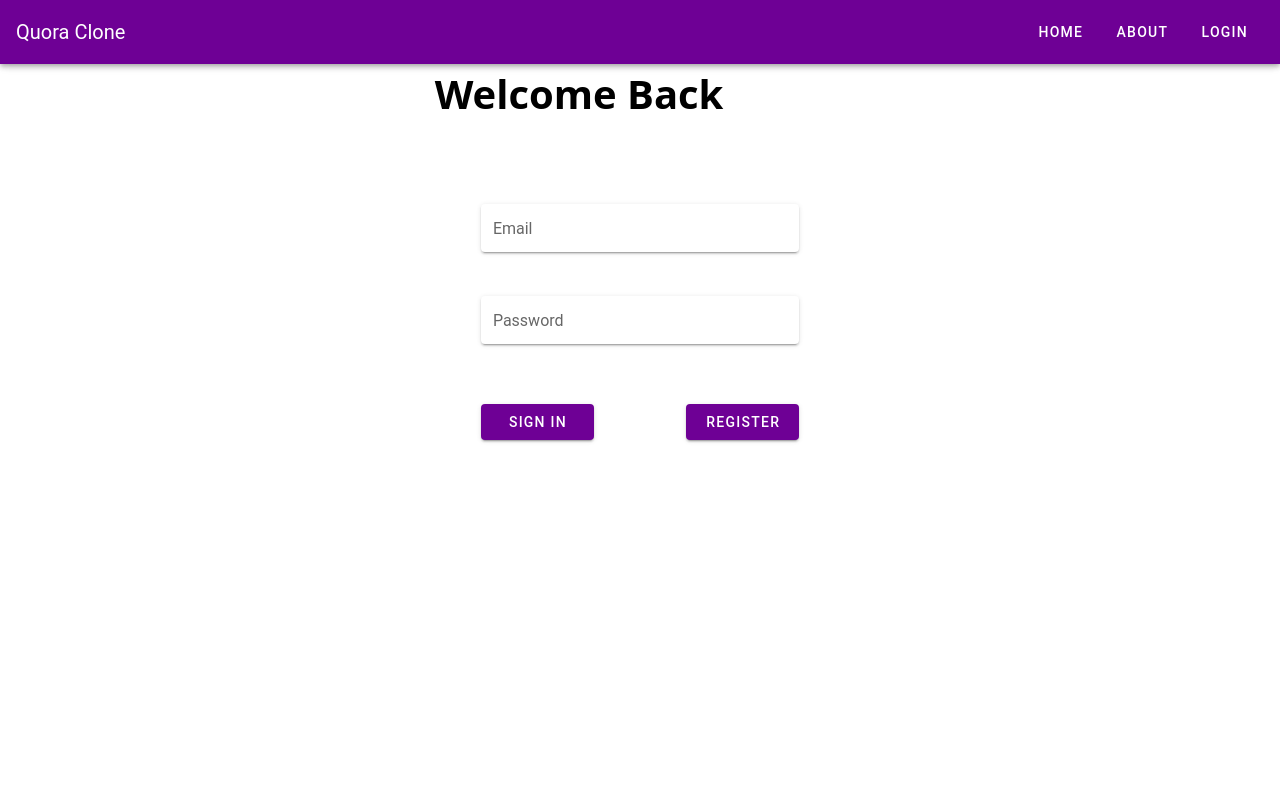
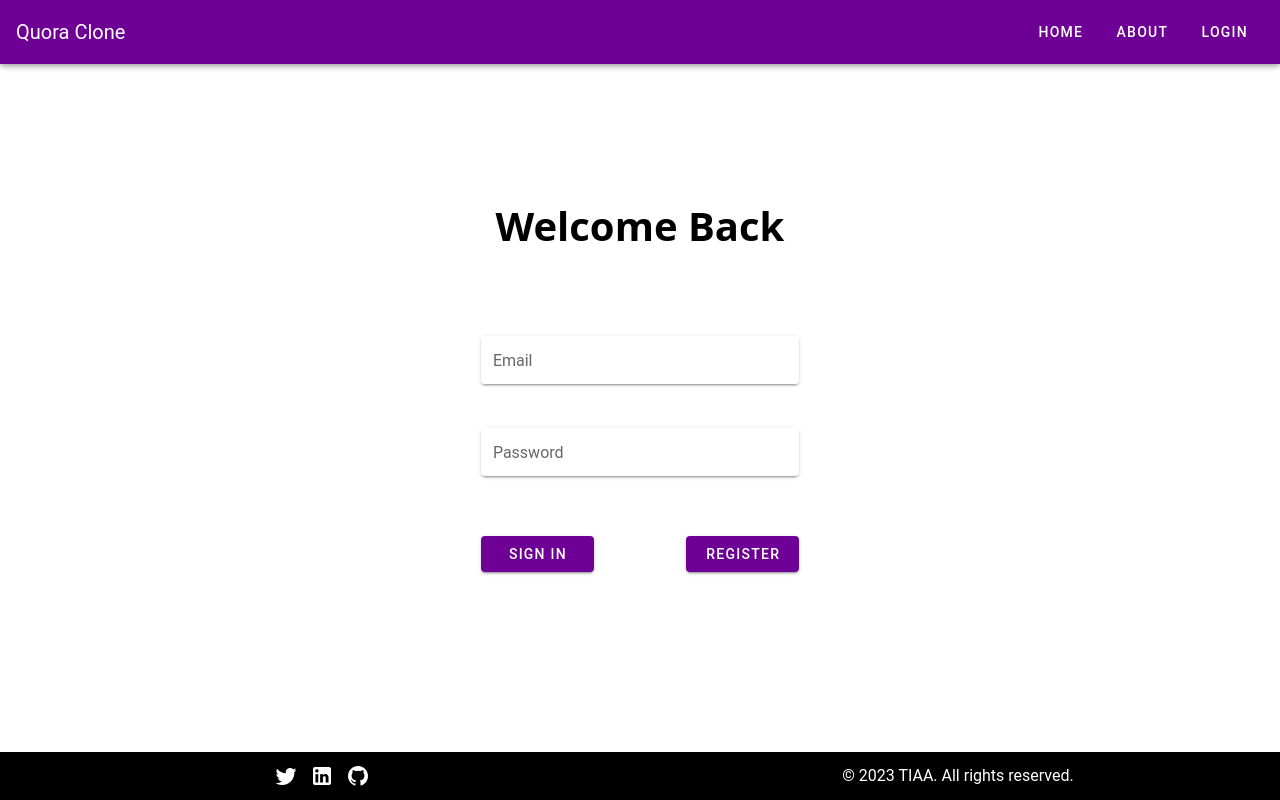
Before and after one commit to Tiaa-Hackathon/Frontend, a Vue app: page /login in a window 1280 px wide. Built offline with nearby package versions, Linux system fonts and the light colour scheme; what vue-quill-editor would draw is missing.

Commit message:
login changes plus footer added

```diff
--- a/src/App.vue
+++ b/src/App.vue
@@ -4,16 +4,19 @@
       <LoadingSpinner v-if="false" />
       <NavBar />
       <router-view />
+      <Footer></Footer>
     </v-main>
   </v-app>
 </template>
 
 <script>
 import NavBar from "@/components/navbar.vue";
+import Footer from "@/components/Footer.vue";
 export default {
   name: "App",
   components: {
     NavBar,
+    Footer,
   },
 };
 </script>
--- /dev/null
+++ b/src/components/Footer.vue
@@ -0,0 +1,23 @@
+<template>
+    <v-footer color="black" app>
+      <v-row align="center" justify="center">
+        <v-col md="6" sm="8" xs="12" class="text-center">
+          <v-btn icon href="#">
+            <v-icon style="color: white;">mdi-twitter</v-icon>
+          </v-btn>
+
+          <v-btn icon href="#">
+            <v-icon style="color: white;">mdi-linkedin</v-icon>
+          </v-btn>
+
+          <v-btn icon href="#">
+            <v-icon style="color: white;">mdi-github</v-icon>
+          </v-btn>
+        </v-col>
+
+        <v-col md="6" sm="4" xs="12" class="text-center">
+          <span class="white--text">&copy; 2023 TIAA. All rights reserved.</span>
+        </v-col>
+      </v-row>
+    </v-footer>
+  </template>
--- a/src/views/LoginView.vue
+++ b/src/views/LoginView.vue
@@ -1,7 +1,7 @@
 <template>
-  <v-row>
-    <v-col cols="4" offset="4" align-self="center">
-      <p class="welcome-text">Welcome Back</p>
+  <v-row style="margin-top: 15vh;">
+    <v-col cols="4" offset="4" >
+      <p class="welcome-text text-center">Welcome Back</p>
     </v-col>
     <v-col cols="4" offset="4">
       <v-container style="padding-top: 5vh; padding-bottom: 5vh">
@@ -372,6 +372,7 @@ export default {
   font-family: system-ui, -apple-system, BlinkMacSystemFont, "Segoe UI", Roboto,
     Oxygen, Ubuntu, Cantarell, "Open Sans", "Helvetica Neue", sans-serif;
   font-weight: 600;
+  align-self: center;
 }
 
 // .no-underline .v-text-field__slot input {
```
